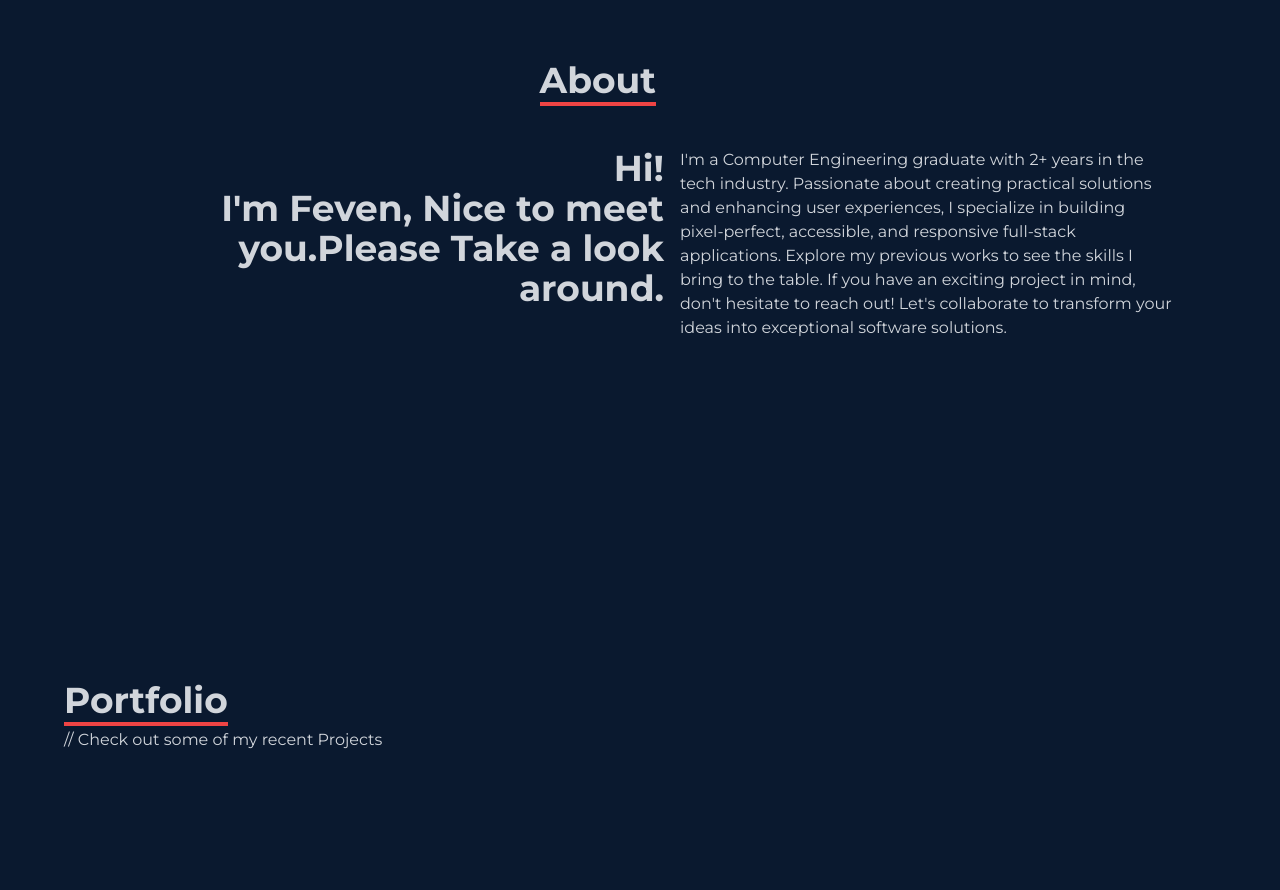
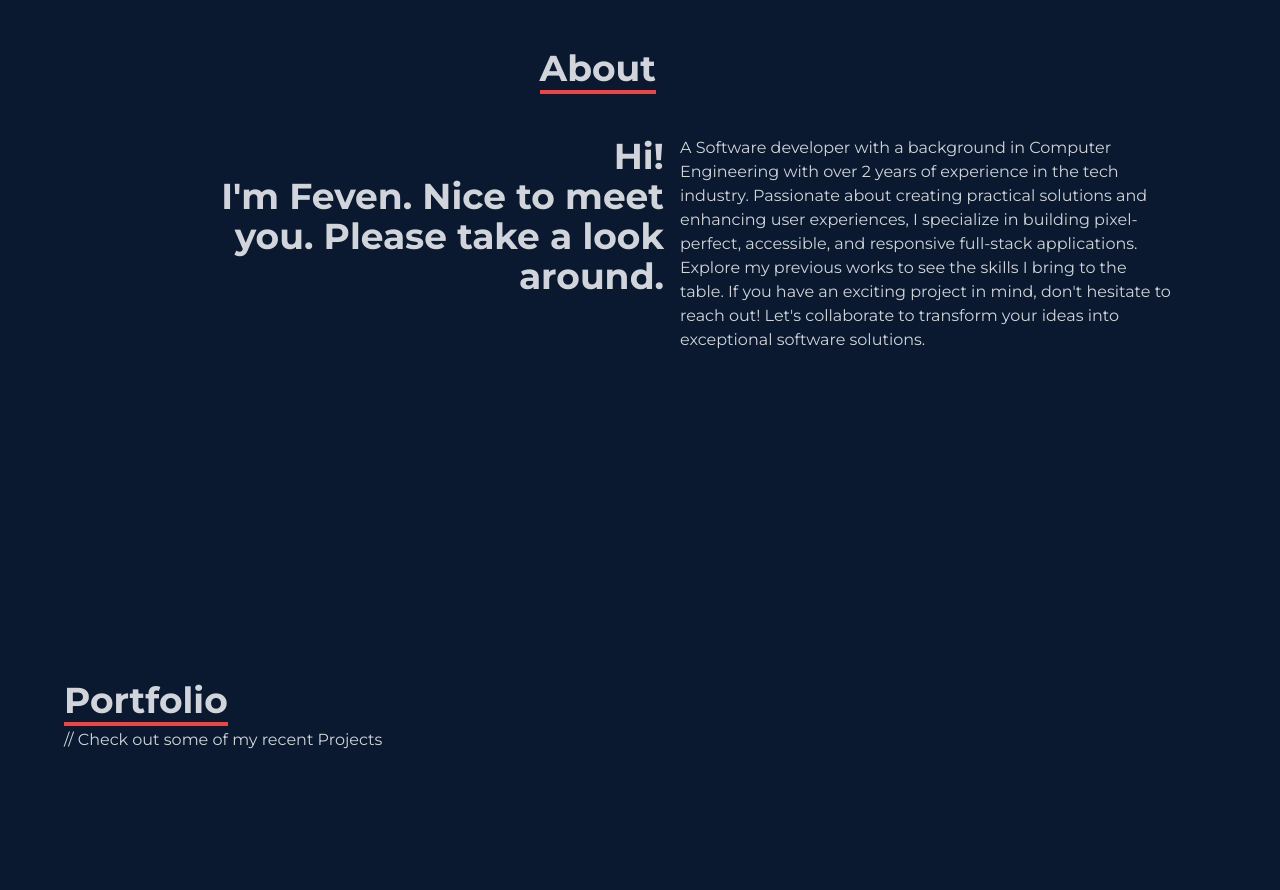
Before and after one commit to FevenSeyfu/myportfolio-react, a React (Vite) app: page / in a window 1280 px wide. Shown: the part 1000-1890 px from the top of the page. Built offline with nearby package versions, Linux system fonts and the light colour scheme; a web font is replaced by a local one.

Commit message:
fix grammer and word spacing

```diff
--- a/src/Components/About.jsx
+++ b/src/Components/About.jsx
@@ -24,13 +24,12 @@ const About = () => {
           <div className="sm:text-right text-left  text-2xl md:text-4xl font-bold">
             <p>
               Hi! <br />
-              I'm Feven, Nice to meet you.Please Take a look around.
+              I'm Feven. Nice to meet you. Please take a look around.
             </p>
           </div>
           <div>
             <p>
-              I'm a Computer Engineering graduate with 2+ years in the tech
-              industry. Passionate about creating practical solutions and
+              A Software developer with a background in Computer Engineering with over 2 years of experience in the tech industry. Passionate about creating practical solutions and
               enhancing user experiences, I specialize in building
               pixel-perfect, accessible, and responsive full-stack applications.
               Explore my previous works to see the skills I bring to the table.
```
